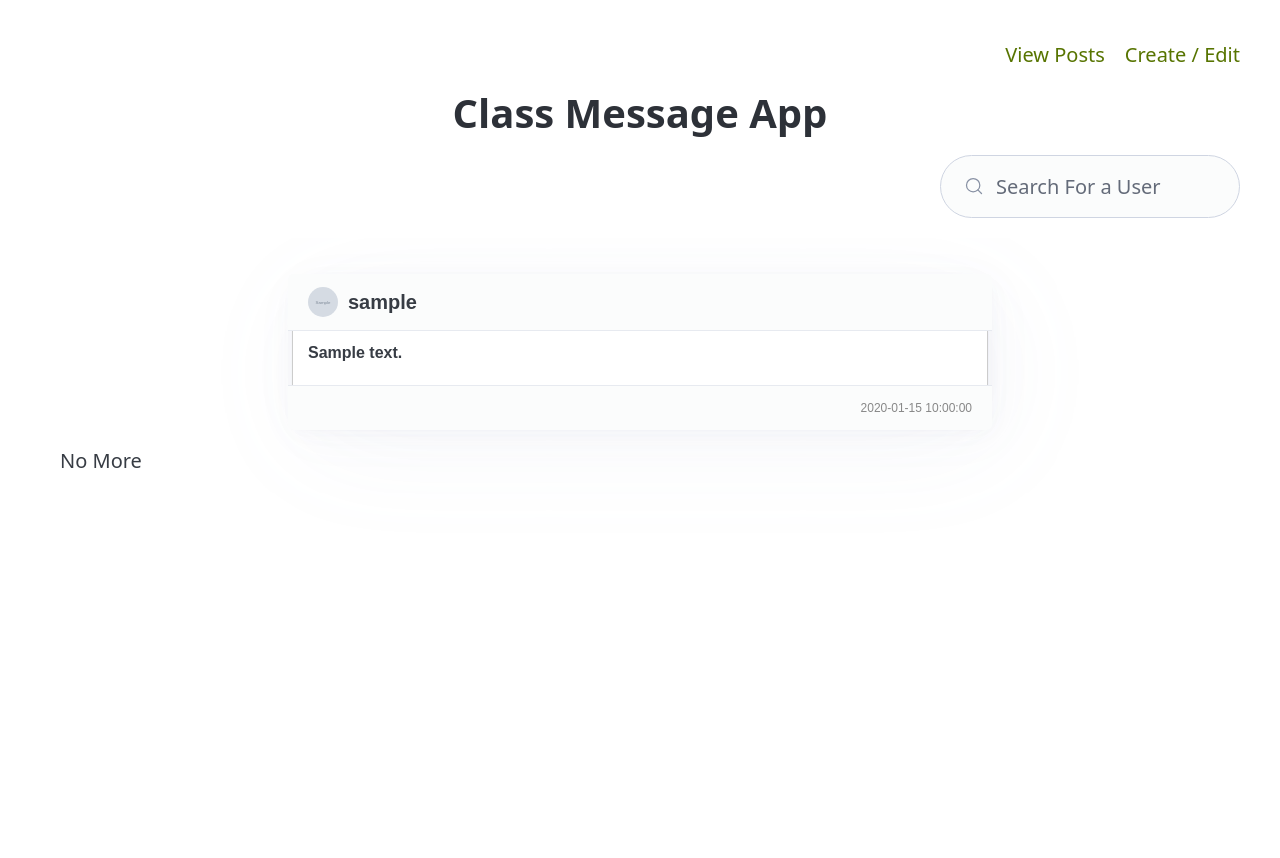
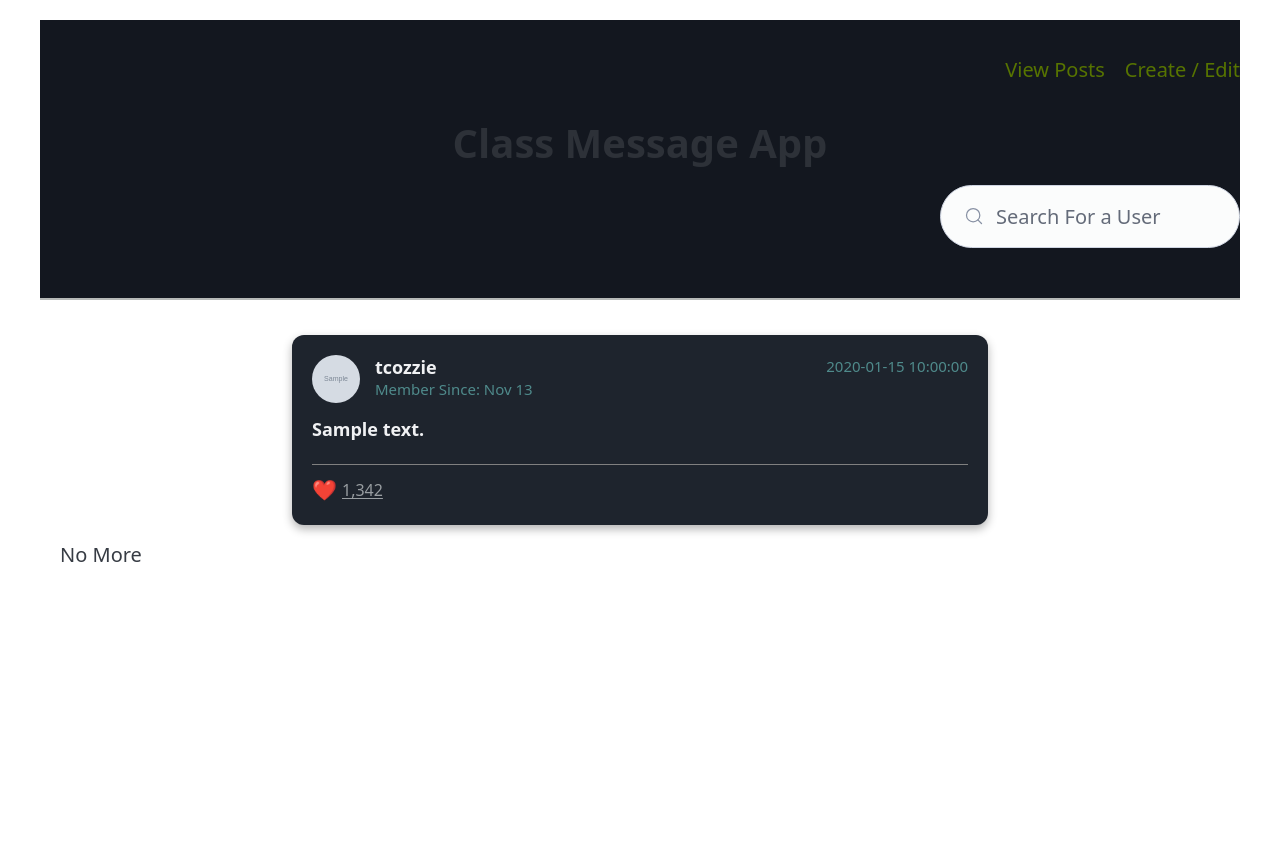
Before and after one commit to Tcozzie/Babble, a Flask app: page /homepage in a window 1280 px wide. After the commit the page ends 562 px from the top, so only its background shows below. Run offline with Flask 3, Linux system fonts and the light colour scheme; tables that the repository leaves empty hold one stand-in row (values such as "Sample post"); grey boxes marked "Sample" are stand-in pictures.

Commit message:
bunch of styling and sticky header

```diff
--- a/routes/tweet_routes.py
+++ b/routes/tweet_routes.py
@@ -19,7 +19,7 @@ def send_to_homepage():
 @bp.get("/tweets/<page>")
 def get_tweets(page):
     if not page == 1:
-        time.sleep(4)
+        time.sleep(1)
 
     page = int(page)
     tweets = Tweet.select().order_by(Tweet.post_date.desc()).paginate(page, 2)
--- a/templates/base.html
+++ b/templates/base.html
@@ -9,7 +9,7 @@
 </head>
 <body>
 <main class="container">
-    <nav style="justify-content: right">
+    <nav style="justify-content: right; height: 100px; position: sticky; top: 0; background-color: #13171f;">
       <ul>
         <li><a href="/homepage">View Posts</a></li>
         <li><a href="/users/getUser">Create / Edit</a></li>
--- a/templates/main.html
+++ b/templates/main.html
@@ -1,4 +1,4 @@
-<header class="container center">
+<header class="container center" style=" height: 180px; position: sticky; top: 100px; background-color: #13171f; border-bottom: #b6b9b7 2px solid;">
     <h1> Class Message App</h1>
     <input style="float: right; width: 300px" type="search" name="q" placeholder="Search For a User"
            value="{{ search }}"
@@ -7,7 +7,7 @@
            hx-target="#todos-list"
            hx-indicator=".htmx-indicator">
 </header>
-<div style="clear: both; padding: 20px; max-height: 600px; overflow-y: scroll"
+<div style="clear: both; padding: 20px;"
 >
     <div hx-get="/tweets/1"
          hx-trigger="revealed"
@@ -19,12 +19,12 @@
          class="htmx-indicator"
          src="/img/cat.jpeg"
          style="
-        width: 300px;
-        height: 300px;
+        width: 100px;
+        height: 100px;
         display: block;
         margin: 0 auto;
         border-radius: 50%;
-        animation: spin 4s linear infinite;
+        animation: spin 0.5s linear infinite;
      "
     />
     <style>
--- a/templates/tweet.html
+++ b/templates/tweet.html
@@ -4,38 +4,69 @@
      hx-indicator="#spinner-{{nextPage}}"
 >
     {% for tweet in tweets %}
-    <article
-            style="border: 1px solid #ccc; border-radius: 8px; padding: 15px; width: 60%; margin: 20px auto; font-family: Arial, sans-serif;">
-        <header style="display: flex; align-items: center; margin-bottom: 10px;">
-            <img src={{tweet.user.profilePic}} alt="Profile Picture"
-                 style="width: 30px; height: 30px; border-radius: 50%; margin-right: 10px;">
-            <span style="font-weight: bold;">{{tweet.user.username}}</span>
-        </header>
-        <div style="font-size: 16px; margin-bottom: 15px; font-weight: bold">
+    <div style="width: 60%; background-color: #1e242d; color: #1d1f21; border-radius: 12px; padding: 20px; margin: 15px auto; box-shadow: 0px 4px 10px rgba(0, 0, 0, 0.3); transition: transform 0.2s ease, box-shadow 0.2s ease;">
+        <div style="display: flex; justify-content: space-between">
+            <div style="display: flex; align-items: center; margin-bottom: 12px;">
+                <img src={{tweet.user.profilePic}} alt="Profile Picture"
+                     style="border-radius: 50%; width: 48px; height: 48px; margin-right: 15px;">
+                <div>
+                    <h3 style="font-size: 18px; color: #f0f1f3; margin: 0; font-weight: bold;">tcozzie</h3>
+                    <span style="color: #4f8a8b; font-size: 15px;">Member Since: Nov 13</span>
+                </div>
+            </div>
+            <div>
+                <span class="time" style="color: #4f8a8b; font-size: 15px;">{{tweet.post_date}}</span>
+            </div>
+        </div>
+
+        <p style="font-size: 18px; line-height: 1.6; font-weight: bold; color: #f0f1f3">
             {{tweet.message}}
+        </p>
+
+        <div style="margin-top: 10px; border-top: grey 1px solid;">
+            <div style="display: flex; justify-content: space-between; align-items: center; margin-top: 10px;">
+                <div style="display: flex; align-items: center; gap: 5px;">
+                    <span class="icon"
+                          style="color: #4f8a8b; font-size: 20px; cursor: pointer; transition: color 0.2s ease;">❤️</span>
+                    <span style="color: #989da1; font-size: 16px; text-decoration: underline; text-decoration-color: #989da1;">1,342</span>
+                </div>
+
+                <!--<div style="display: flex; align-items: center; gap: 5px;">
+                    <span class="icon"
+                          style="color: #4f8a8b; font-size: 20px; cursor: pointer; transition: color 0.2s ease;">🔄</span>
+                    <span style="color: #989da1; font-size: 16px; text-decoration: underline; text-decoration-color: #989da1;">59</span>
+                </div>-->
+
+                <!--<div style="display: flex; align-items: center; gap: 5px;">
+                    <span class="icon"
+                          style="color: #4f8a8b; font-size: 20px; cursor: pointer; transition: color 0.2s ease;">💬</span>
+                    <span style="color: #989da1; font-size: 16px; text-decoration: underline; text-decoration-color: #989da1;">9</span>
+                </div>-->
+            </div>
         </div>
-        <footer style="text-align: right; font-size: 12px; color: #888;">
-            {{tweet.post_date}}
-        </footer>
-    </article>
+    </div>
     {% endfor %}
 </div>
 <img id="spinner-{{ nextPage }}"
      class="htmx-indicator"
      src="/img/cat.jpeg"
      style="
-        width: 300px;
-        height: 300px;
+        width: 100px;
+        height: 100px;
         display: block;
         margin: 0 auto;
         border-radius: 50%;
-        animation: spin 4s linear infinite;
+        animation: spin 2s linear infinite;
      "
 />
 <style>
-@keyframes spin {
-    from { transform: rotate(0deg); }
-    to { transform: rotate(360deg);
-    display: none}
-}
+    @keyframes spin {
+        from {
+            transform: rotate(0deg);
+        }
+        to {
+            transform: rotate(360deg);
+            display: none
+        }
+    }
 </style>
```
